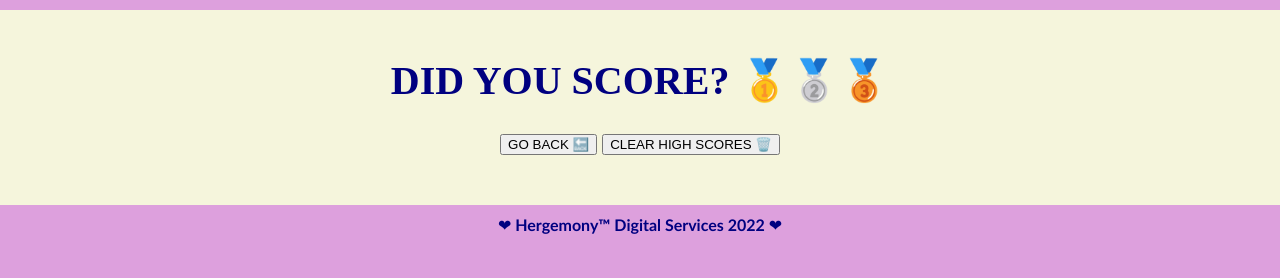
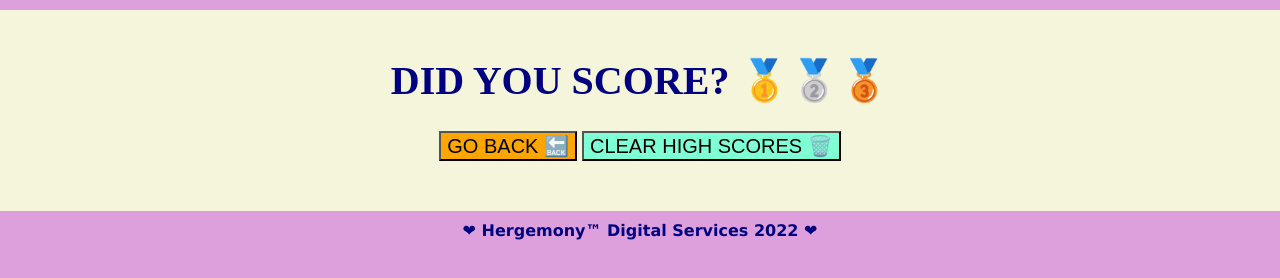
Before and after one commit to hergemony/quizmequick, a plain HTML site: page highscores.html in a window 1280 px wide. Drawn offline with Linux system fonts and the light colour scheme.

Commit message:
css edits

```diff
--- a/assets/style.css
+++ b/assets/style.css
@@ -3,6 +3,7 @@
 body {
     background-color: plum;
     margin: 0 auto;
+    margin-top: 30;
     font-family:'Lucida Sans', 'Lucida Sans Regular', 'Lucida Grande', 'Lucida Sans Unicode', Geneva, Verdana, sans-serif;
     font-family:'Libre Baskerville', serif;
     font-size: 20px;
@@ -18,19 +19,42 @@ body {
     margin-left: 0%;
     padding-bottom: 50px;
     padding-top: 20px;
-
+    position: relative;
+    border: #7400b8;
 }
 
+#li {
+    background-color: #CDB4DB;
+}
 #startTime {
+    background-color: #F94144;
+    color: whitesmoke;
     font-size: larger;
     font-style: oblique;
     cursor: progress;
 }
 
+#currentTime {
+    font-family: Impact, Haettenschweiler, 'Arial Narrow Bold', sans-serif;
+    font-size: 30px;
+}
+
+#clear {
+    background-color: aquamarine;
+    color: black;
+    font-size: 20px;
+
+}
+
+#goBack {
+    background-color: orange;
+    color: black;
+    font-size: 20px;
+}
 /* styles for original hergemony brand footer */
 
 #footer {
     text-align: center;
     font-size: 8px;
-    font-family:'Trebuchet MS', 'Lucida Sans Unicode', 'Lucida Grande', 'Lucida Sans', Arial, sans-serif
+    font-family:Verdana, Geneva, Tahoma, sans-serif;
   }
--- a/highscores.js
+++ b/highscores.js
@@ -10,11 +10,9 @@ clear.addEventListener("click", function () {
     location.reload();
 });
 
-
 // Retrieve what was stored on local storage
 var allScores = localStorage.getItem("allScores");
 allScores = JSON.parse(allScores);
-
 
 
 if (allScores !== null) {
@@ -28,7 +26,7 @@ if (allScores !== null) {
 }
 }
 
-// Add event listener to enable user to move back to index page
+// Add event listener to enable user to move back to index/first page
 
 goBack.addEventListener("click", function () {
     window.location.replace("./index.html");
```
Also changed, not shown: questions.js (+9 -12 lines), 1 other file.
